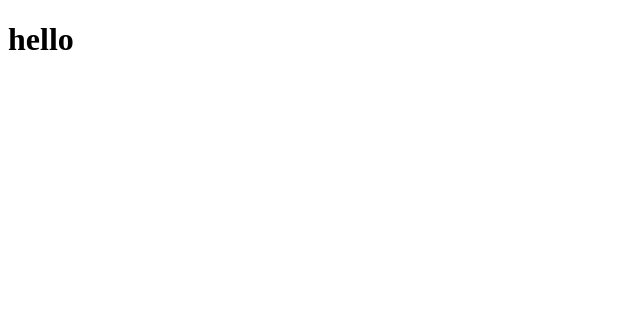
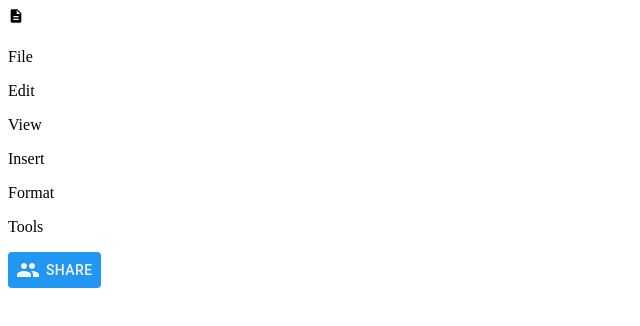
Before and after one commit to motorcykle/googledocsclone, a Next.js app: page /doc/1 in a window 1280 px wide. Shown: the top 326 px of the page, without its empty margins (0-640 px from the left). Built offline with nearby package versions, Linux system fonts and the light colour scheme; no server answers.

Commit message:
id page header

```diff
--- a/pages/doc/[id].js
+++ b/pages/doc/[id].js
@@ -1,11 +1,77 @@
-import React from 'react';
+import React, { useEffect, useState } from 'react';
+import { useRouter } from 'next/router'
+import { getSession } from 'next-auth/client';
+import db from '../../firebase';
+import PeopleIcon from '@material-ui/icons/People';
+import DescriptionIcon from '@material-ui/icons/Description';
+import TextEditor from '../../components/TextEditor';
+import { Button } from '@material-ui/core';
 
-const Doc = () => {
+const Doc = ({ session }) => {
+  const router = useRouter();
+  const { id } = router.query;
+  const [doc, setDoc] = useState(null);
+
+  useEffect(() => {
+    if (!session) return;
+
+    db
+      .collection('userDocs')
+      .doc(session?.user.email)
+      .collection('docs')
+      .doc(id)
+      .get()
+      .then(data => {
+        if (data.data()) {
+          setDoc({ ...data.data() })
+        } else {
+          router.replace('/')
+        }
+      })
+      .catch(err => aler(err))
+
+  }, [id]);
+
   return (
     <div>
-      <h1>hello</h1>
+      <header className="flex justify-between items-center p-3">
+        <span onClick={() => router.push('/')} className="cursor-pointer text-5xl text-[#2196f3] grid place-items-center">
+          <DescriptionIcon fontSize="inherit" />
+        </span>
+
+        <div className="flex-grow px-2">
+          <h2 className="text-gray-600">
+            {doc?.fileName}
+          </h2>
+          <div className="flex items-center text-sm space-x-2 -ml-1 h-8 text-gray-500">
+            <p className="">File</p>
+            <p className="">Edit</p>
+            <p className="">View</p>
+            <p className="">Insert</p>
+            <p className="">Format</p>
+            <p className="">Tools</p>
+          </div>
+        </div>
+
+        <div className="idRight hidden md:inline-flex items-center">
+          <Button>
+            <PeopleIcon /> SHARE
+          </Button>
+          <img src={session?.user.image} className="rounded-full h-10 w-10 ml-2" alt="" />
+        </div>
+      </header>
+
+      <TextEditor />
     </div>
   );
 }
 
 export default Doc;
+
+export async function getServerSideProps(context) {
+  const session = await getSession(context);
+
+  return {
+    props: {session}
+  }
+}
--- a/pages/index.js
+++ b/pages/index.js
@@ -90,7 +90,7 @@ export default function Home({ session }) {
 
       <ModalComponent />
 
-      <section className="bg-[#F0F3F4] py-5 text-gray-600 px-5 md:px-0">
+      <section className="bg-[#F0F3F4] py-5 text-gray-600 px-5">
         <div className="max-w-6xl mx-auto">
 
           <div className="flex justify-between items-center mb-3">
@@ -123,7 +123,7 @@ export default function Home({ session }) {
         </div>
       </section>
 
-      <section className="py-5 text-gray-600 px-5 md:px-0">
+      <section className="py-5 text-gray-600 px-5">
         <div className="max-w-6xl mx-auto">
           <div className="flex items-center justify-between pb-5 text-sm">
             <h2 className="font-medium flex-grow">My Documents</h2>
--- a/styles.css
+++ b/styles.css
@@ -7,3 +7,12 @@
 .newDoc-btns .MuiButton-root svg {
   margin-left: 0.25em;
 }
+
+.idRight .MuiButton-root {
+  background-color: #2196f3;
+  color: whitesmoke;
+}
+
+.idRight .MuiButton-root svg {
+  margin-right: 0.25em;
+}
```
